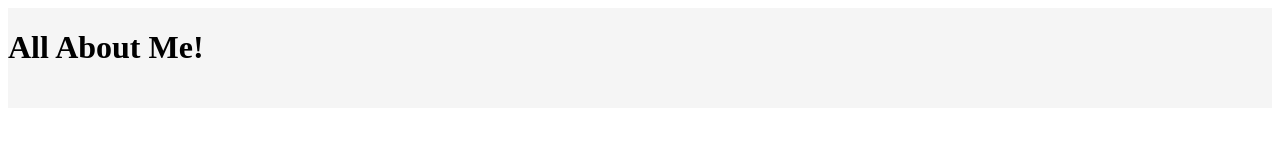
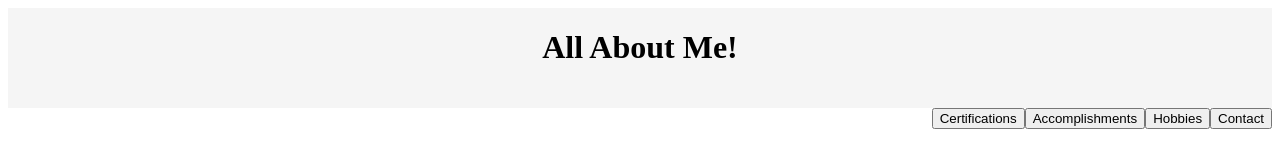
Before and after one commit to andrew-kula931/Programs, a plain HTML site: page AboutMe.html in a window 1280 px wide. Drawn offline with Linux system fonts and the light colour scheme.

Commit message:
Extra commit from previous

```diff
--- a/AboutMe.html
+++ b/AboutMe.html
@@ -4,18 +4,24 @@
         <title>The kulaest guy</title>
     </head>
     <style>
-        .appBar {
+        .heading {
             display: flex;
             height: 100px;
             background-color: whitesmoke;
             vertical-align: middle;
-            text-align: center;
+            justify-content: center;
         }
     </style>
-    <div class="appBar">
+    <div class="heading">
         <h1>
             All About Me!
         </h1>
+    </div>
+    <div style="justify-content:end; display:flex;">
+        <button>Certifications</button>
+        <button>Accomplishments</button>
+        <button>Hobbies</button>
+        <button>Contact</button>
     </div>
     <body style="background-color: white;">
 
```
Also changed, not shown: 1 other file.
